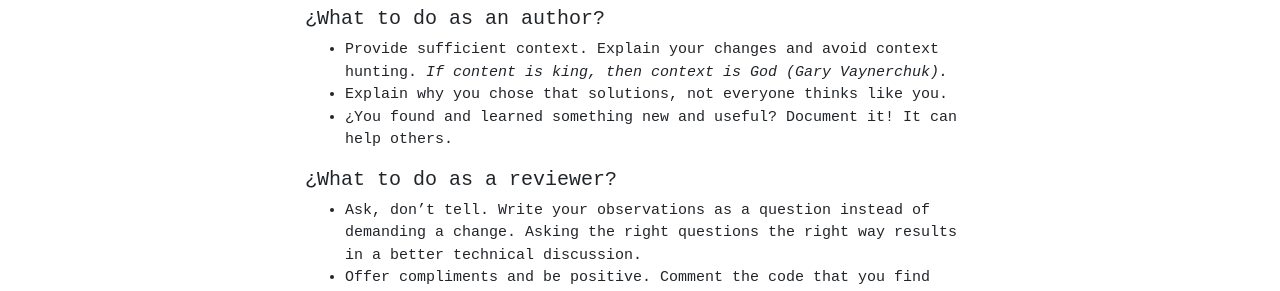
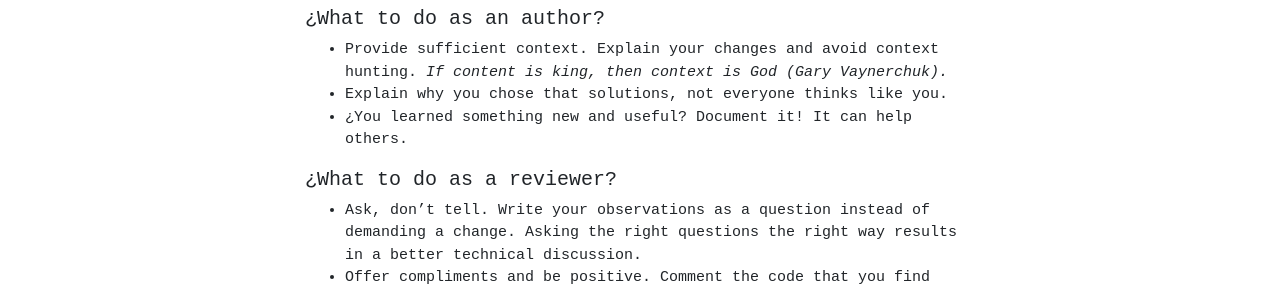
Before and after one commit to gerardosandoval/gerardosm, a Jekyll site: the page built from _posts/2020-02-1-code-review-culture.md, in a window 1280 px wide. Shown: the part 1306-1597 px from the top of the page. Built offline with Jekyll 4.4.1, drawn with Linux system fonts in a browser that asks for light colours.

```diff
--- a/_posts/2020-02-1-code-review-culture.md
+++ b/_posts/2020-02-1-code-review-culture.md
@@ -45,7 +46,7 @@ After reading and investigating a while I found that there are some practices th
 ##### ¿What to do as an author?
 - Provide sufficient context. Explain your changes and avoid context hunting. _If content is king, then context is God (Gary Vaynerchuk)._
 - Explain why you chose that solutions, not everyone thinks like you.
-- ¿You found and learned something new and useful? Document it! It can help others.
+- ¿You learned something new and useful? Document it! It can help others.
 
 ##### ¿What to do as a reviewer?
 - Ask, don't tell. Write your observations as a question instead of demanding a change. Asking the right questions the right way results in a better technical discussion.
```
Also changed, not shown: other parts of _posts/2020-02-1-code-review-culture.md (+1 -0 lines), _posts/2020-10-20-Use-your-brain.md (+1 -0 lines).
